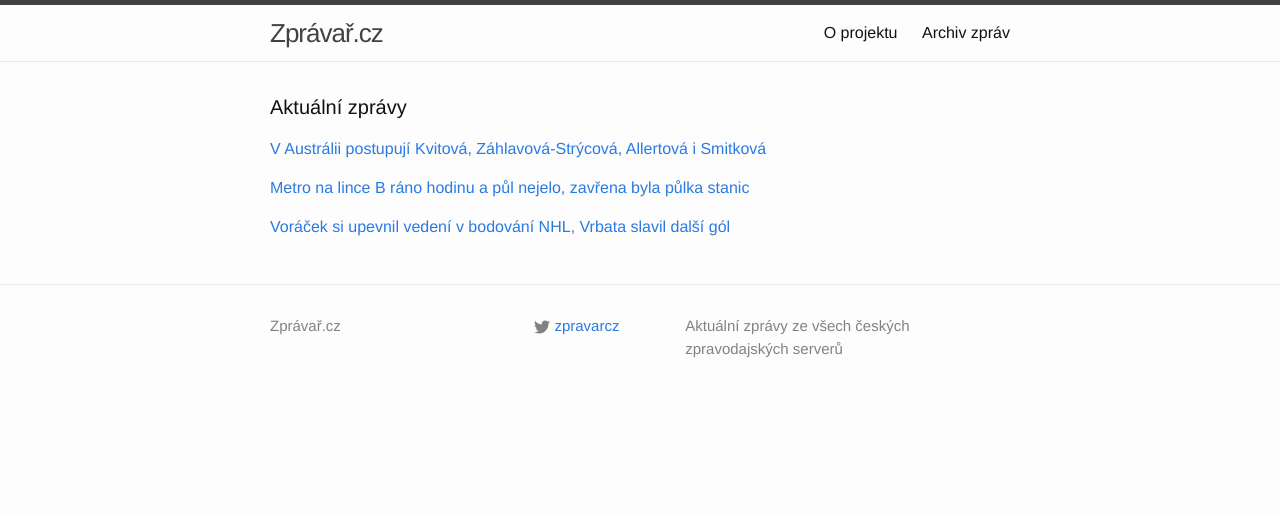
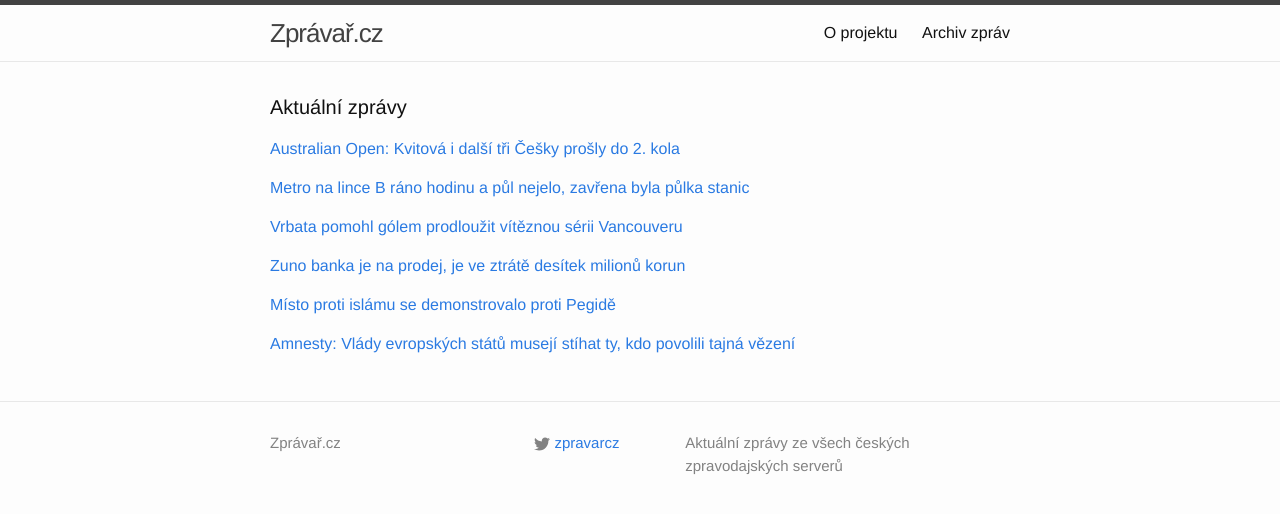
Before and after one commit to adliska/zpravar, a Jekyll site: the page built from index.html, in a window 1280 px wide. Shown: the top 514 px of the page. Built offline with Jekyll 4.4.1, drawn with Linux system fonts in a browser that asks for light colours.

Commit message:
zpravar news update

```diff
--- a/index.html
+++ b/index.html
@@ -5,9 +5,11 @@ layout: default
 <div class="home">
     <h1 class="page-heading">Aktuální zprávy</h1>
 
-<p><a href="javascript:;" onclick="toggle_visibility('zpravy0')">V Austrálii postupují Kvitová, Záhlavová-Strýcová, Allertová i Smitková</a></p>
+<p><a href="javascript:;" onclick="toggle_visibility('zpravy0')">Australian Open: Kvitová i další tři Češky prošly do 2. kola</a></p>
 <div id="zpravy0" style="display:none">
 <ul>
+<li><a href=http://www.tyden.cz/rubriky/sport/tenis/australian-open-kvitova-i-dalsi-tri-cesky-prosly-do-2-kola_330667.html>Australian Open: Kvitová i další tři Češky prošly do 2. kola - www.tyden.cz</a></li>
+<li><a href=http://www.denik.cz/tenis/kvitova-zahlavova-strycova-allertova-jsou-v-melbourne-v-2-kole-20150120.html>Kvitová, Záhlavová-Strýcová, Allertová jsou v Melbourne v 2. kole - www.denik.cz</a></li>
 <li><a href=http://sport.idnes.cz/tenisove-australian-open-prvni-kolo-dvj-/tenis.aspx?c=A150120_041443_tenis_vis>V Austrálii postupují Kvitová, Záhlavová-Strýcová, Allertová i Smitková - sport.idnes.cz</a></li>
 <li><a href=http://www.tyden.cz/rubriky/sport/tenis/australian-open-kvitova-i-dalsi-dve-cesky-prosly-do-2-kola_330667.html>Australian Open: Kvitová i další dvě Češky prošly do 2. kola - www.tyden.cz</a></li>
 <li><a href=http://www.sportovninoviny.cz/zpravy/na-australian-open-postoupily-vsechny-cesky-vcetne-kvitove/1170977>Na Australian Open postoupily všechny Češky včetně Kvitové - www.sportovninoviny.cz</a></li>
@@ -27,11 +29,33 @@ layout: default
 <li><a href=http://www.financninoviny.cz/zpravodajstvi/zpravy/kvuli-poruse-vozu-nejezdi-metro-b-v-useku-nove-butovice-florenc/1170984>Kvůli poruše vozu nejezdí metro B v úseku Nové Butovice - Florenc - www.financninoviny.cz</a></li>
 <li><a href=http://www.novinky.cz/domaci/359225-kvuli-poruse-vlaku-nejezdi-metro-na-lince-b-v-useku-zlicin-florenc.html>Kvůli poruše vlaku nejezdí metro na lince B v úseku Zličín - Florenc - www.novinky.cz</a></li>
 </ul>
-</div><p><a href="javascript:;" onclick="toggle_visibility('zpravy2')">Voráček si upevnil vedení v bodování NHL, Vrbata slavil další gól</a></p>
+</div><p><a href="javascript:;" onclick="toggle_visibility('zpravy2')">Vrbata pomohl gólem prodloužit vítěznou sérii Vancouveru</a></p>
 <div id="zpravy2" style="display:none">
 <ul>
+<li><a href=http://www.denik.cz/hokej/vrbata-pomohl-golem-prodlouzit-viteznou-serii-vancouveru-20150120.html>Vrbata pomohl gólem prodloužit vítěznou sérii Vancouveru - www.denik.cz</a></li>
 <li><a href=http://hokej.idnes.cz/voracek-se-upevnil-vedeni-v-bodovani-nhl-fd3-/ms-hokej-2015.aspx?c=A150119_214419_nhl_Mkr>Voráček si upevnil vedení v bodování NHL, Vrbata slavil další gól - hokej.idnes.cz</a></li>
 <li><a href=http://www.sportovninoviny.cz/zpravy/vrbata-pomohl-golem-prodlouzit-viteznou-serii-vancouveru/1170942>Vrbata pomohl gólem prodloužit vítěznou sérii Vancouveru - www.sportovninoviny.cz</a></li>
 <li><a href=http://www.sportovninoviny.cz/zpravy/vorackovy-dve-asistence-flyers-k-bodum-proti-islanders-nepomohly/1170942>Voráčkovy dvě asistence Flyers k bodům proti Islanders nepomohly - www.sportovninoviny.cz</a></li>
 </ul>
+</div><p><a href="javascript:;" onclick="toggle_visibility('zpravy3')">Zuno banka je na prodej, je ve ztrátě desítek milionů korun</a></p>
+<div id="zpravy3" style="display:none">
+<ul>
+<li><a href=http://ekonomika.idnes.cz/raiffeisen-se-chysta-na-prodej-banky-zuno-ktera-prestala-vydelavat-1dh-/ekonomika.aspx?c=A150120_072501_ekonomika_fer>Zuno banka je na prodej, je ve ztrátě desítek milionů korun - ekonomika.idnes.cz</a></li>
+<li><a href=http://zpravy.e15.cz/byznys/finance-a-bankovnictvi/raiffeisen-prodava-ztratovou-banku-zuno-1154568>Raiffeisen prodává ztrátovou banku Zuno - zpravy.e15.cz</a></li>
+<li><a href=http://www.financninoviny.cz/zpravodajstvi/zpravy/hn-raiffeisen-prodava-ztratovou-online-banku-zuno-pusobici-v-cr/1170974>HN: Raiffeisen prodává ztrátovou online banku Zuno působící v ČR - www.financninoviny.cz</a></li>
+</ul>
+</div><p><a href="javascript:;" onclick="toggle_visibility('zpravy4')">Místo proti islámu se demonstrovalo proti Pegidě</a></p>
+<div id="zpravy4" style="display:none">
+<ul>
+<li><a href=http://www.tyden.cz/rubriky/zahranici/evropa/misto-proti-islamu-se-demonstrovalo-proti-pegide_330663.html>Místo proti islámu se demonstrovalo proti Pegidě - www.tyden.cz</a></li>
+<li><a href=http://www.novinky.cz/zahranicni/evropa/359215-proti-pegide-demonstrovalo-v-mnichove-deset-tisic-lidi.html>Proti Pegidě demonstrovalo v Mnichově deset tisíc lidí - www.novinky.cz</a></li>
+<li><a href=http://www.tyden.cz/rubriky/zahranici/evropa/misto-proti-islamu-se-v-mnichove-demonostrovalo-proti-pegide_330663.html>Místo proti islámu se v Mnichově demonostrovalo proti Pegidě - www.tyden.cz</a></li>
+</ul>
+</div><p><a href="javascript:;" onclick="toggle_visibility('zpravy5')">Amnesty: Vlády evropských států musejí stíhat ty, kdo povolili tajná vězení</a></p>
+<div id="zpravy5" style="display:none">
+<ul>
+<li><a href=http://www.ceskatelevize.cz/ct24/svet/298784-amnesty-vlady-evropskych-statu-museji-stihat-ty-kdo-povolili-tajna-vezeni/>Amnesty: Vlády evropských států musejí stíhat ty, kdo povolili tajná vězení - www.ceskatelevize.cz</a></li>
+<li><a href=http://www.novinky.cz/zahranicni/evropa/359226-politici-musi-za-tajne-veznice-cia-pykat-vyzyva-amnesty-international.html>Politici musí za tajné věznice CIA pykat, vyzývá Amnesty International - www.novinky.cz</a></li>
+<li><a href=http://www.ceskenoviny.cz/zpravy/zpravy/amnesty-vlady-evropy-museji-stihat-ty-kdo-povolili-tajna-vezeni/1170958>Amnesty: Vlády Evropy musejí stíhat ty, kdo povolili tajná vězení - www.ceskenoviny.cz</a></li>
+</ul>
 </div></div>
```
